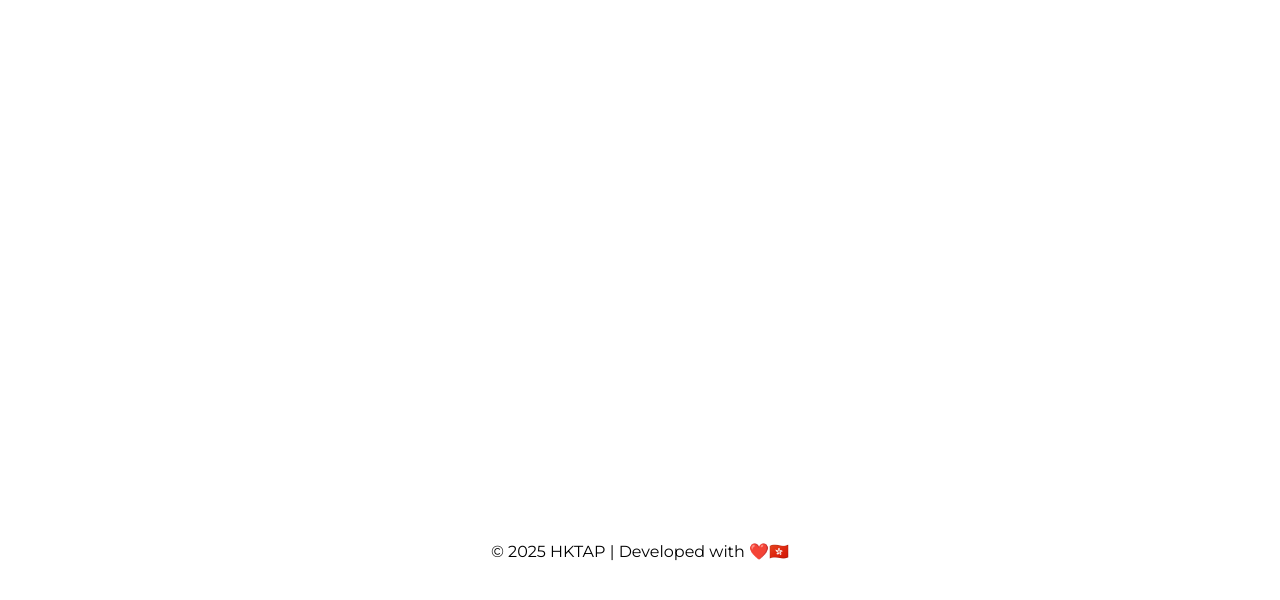
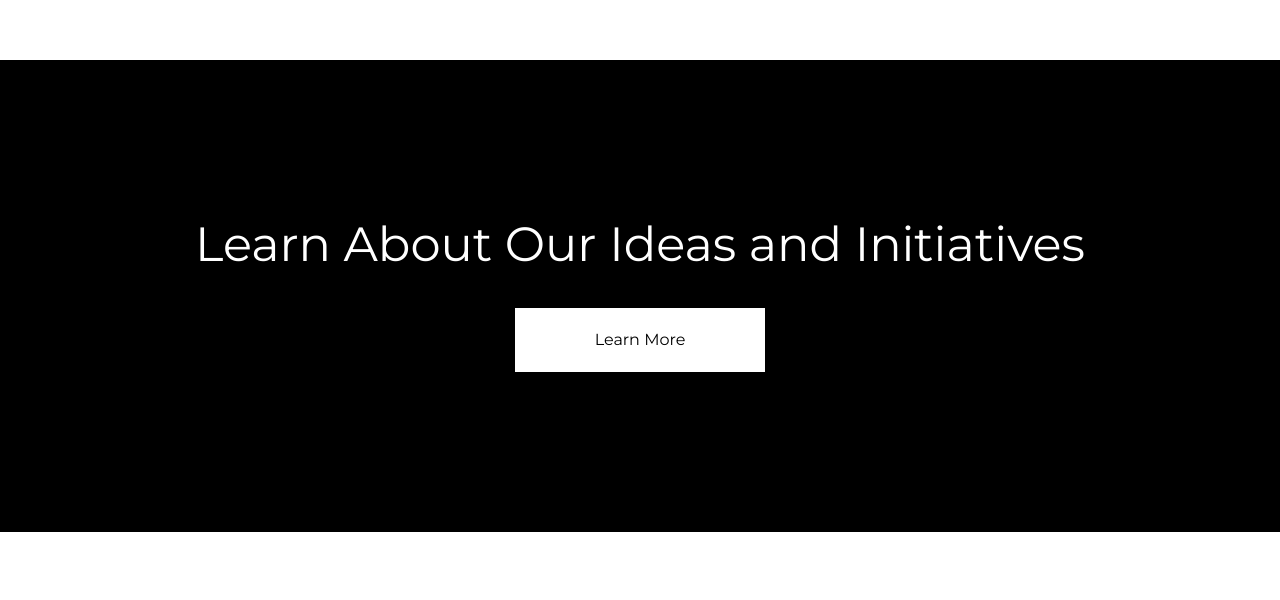
Before and after one commit to RedTotally/hktap, a Next.js app: page / in a window 1280 px wide. Shown: the part 4648-5248 px from the top of the page. Built offline with nearby package versions, Linux system fonts and the light colour scheme; no server answers; the database is empty.

Commit message:
Update page.tsx

```diff
--- a/src/app/page.tsx
+++ b/src/app/page.tsx
@@ -13,6 +13,7 @@ import Ranking from "./Components/Ranking";
 import Dock from "./Components/Dock";
 import { tr } from "motion/react-client";
 import { useSearchParams } from "next/navigation";
+import Link from "next/link";
 
 const Map = dynamicImport(() => import("./Components/Map"), {
   ssr: false,
@@ -425,6 +426,13 @@ export default function Home() {
           </div>
         </div>
 
+        <div className="mt-[20em] flex justify-center bg-black text-white py-40 px-10">
+          <div>
+            <p className="text-center text-3xl lg:text-5xl">Learn About Our Ideas and Initiatives</p>
+            <div className="flex justify-center mt-10"><Link className="bg-white p-5 px-20 text-black" target="_blank" href="https://devpost.com/software/hktap">Learn More</Link></div>
+          </div>
+        </div>
+
         <div className="mb-[50em]"></div>
 
         <footer className="mb-[25em]">
```
